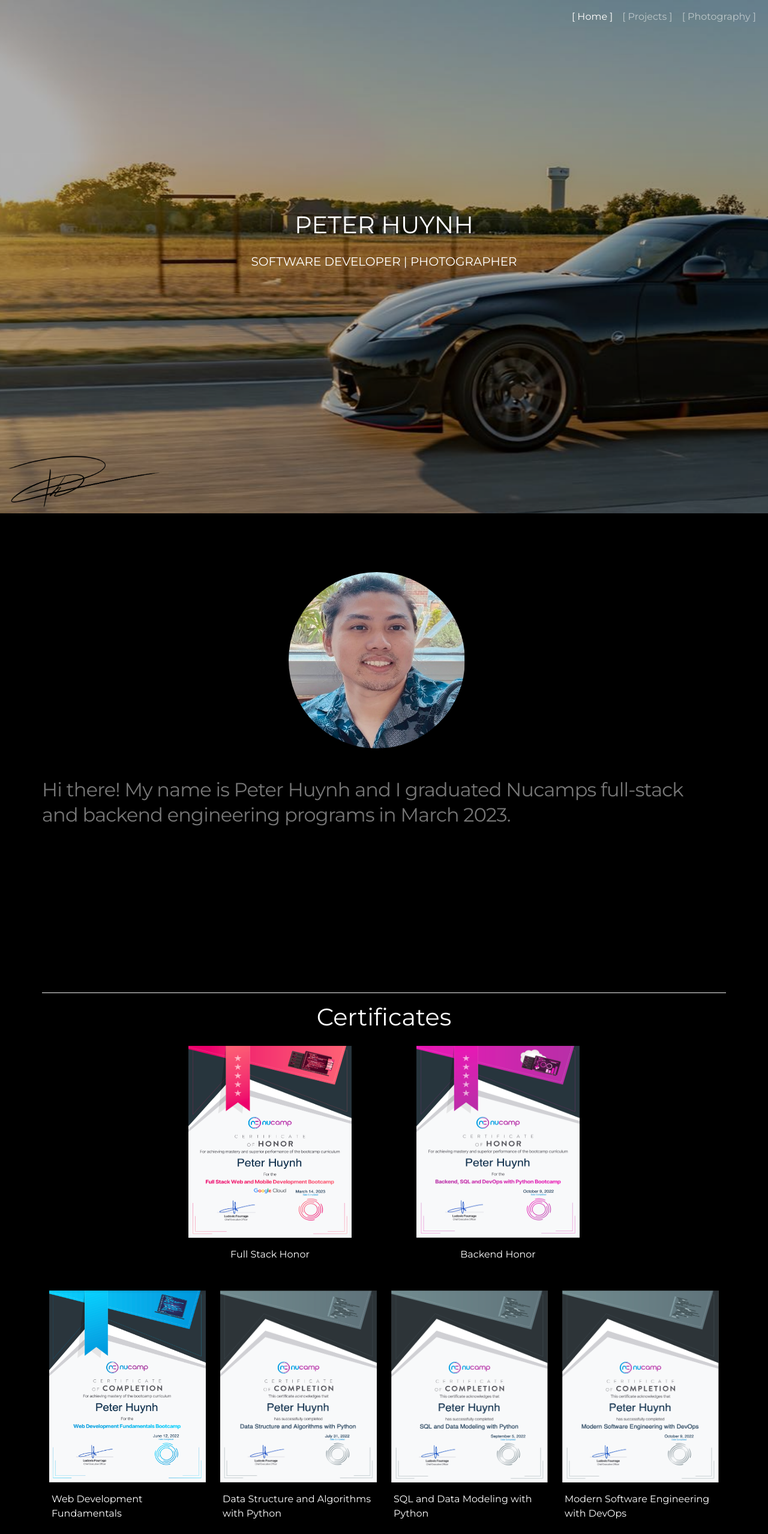
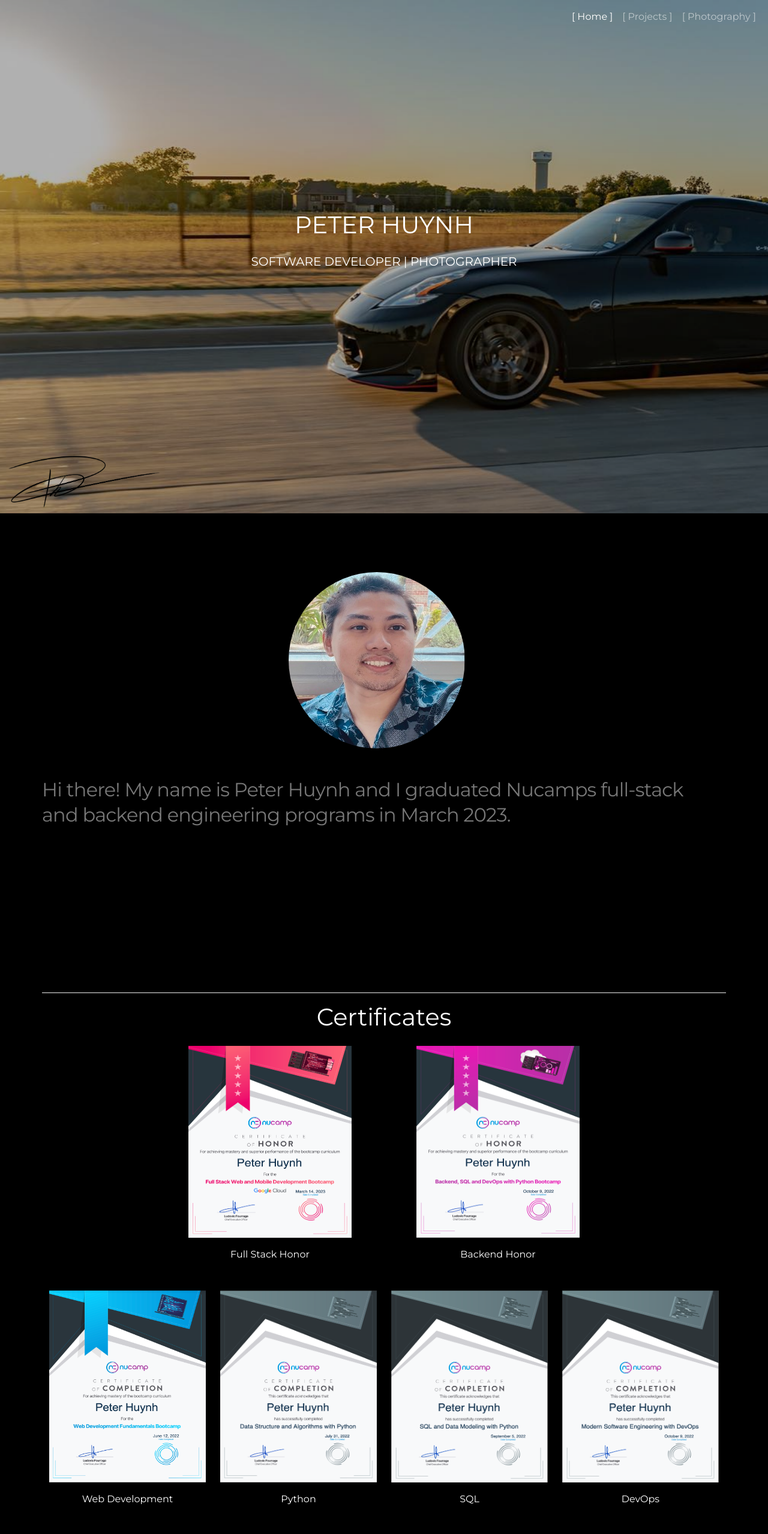
Before and after one commit to Peterhyh/official-website, a React (Create React App) app in the folder frontend/: page / in a window 1280 px wide. Shown: the top 2558 px of the page at 60% size. Built offline with nearby package versions, Linux system fonts and the light colour scheme; the HTML template or start-up script is replaced by a standard one; a web font is replaced by a local one.

Commit message:
Deployment attempt 1

```diff
--- a/frontend/src/App.css
+++ b/frontend/src/App.css
@@ -291,3 +291,7 @@ Form {
   height: 20rem;
   width: 17rem;
 }
+
+.h-cert {
+  display: inline-block;
+}
--- a/frontend/src/components/home/Certificates.js
+++ b/frontend/src/components/home/Certificates.js
@@ -18,6 +18,8 @@ const Certificates = () => {
                     <h1>Certificates</h1>
                 </Col>
             </Row>
+
+
             <Row className='d-flex justify-content-center'>
                 <Col className='d-flex justify-content-center mt-3' md='4'>
                     <img className='honor-certificate' src={FS} alt='Full Stack Honor Certificate' />
@@ -35,6 +37,7 @@ const Certificates = () => {
                 </Col>
             </Row>
 
+
             <Row className='d-flex justify-content-center'>
                 <Col className='d-flex justify-content-center mt-3' md='3'>
                     <img className='fs-certificate' src={webDev} alt='Web Development Fundamentals Certificate' />
@@ -51,16 +54,16 @@ const Certificates = () => {
             </Row>
             <Row className='d-flex justify-content-center'>
                 <Col className='d-flex justify-content-center p-3' md='3'>
-                    <p>Web Development Fundamentals</p>
+                    <p>Web Development</p>
                 </Col>
                 <Col className='d-flex justify-content-center p-3' md='3'>
-                    <p>Data Structure and Algorithms with Python</p>
+                    <p>Python</p>
                 </Col>
                 <Col className='d-flex justify-content-center p-3' md='3'>
-                    <p>SQL and Data Modeling with Python</p>
+                    <p>SQL</p>
                 </Col>
                 <Col className='d-flex justify-content-center p-3' md='3'>
-                    <p>Modern Software Engineering with DevOps</p>
+                    <p>DevOps</p>
                 </Col>
             </Row>
 
@@ -81,16 +84,16 @@ const Certificates = () => {
             </Row>
             <Row className='d-flex justify-content-center'>
                 <Col className='d-flex justify-content-center p-3' md='3'>
-                    <p>Front-End Web Development: Bootstrap</p>
+                    <p>Bootstrap</p>
                 </Col>
                 <Col className='d-flex justify-content-center p-3' md='3'>
-                    <p>Front-End Web Development: React</p>
+                    <p>React</p>
                 </Col>
                 <Col className='d-flex justify-content-center p-3' md='3'>
-                    <p>Front End Web and Mobile Development Bootcamp</p>
+                    <p>React Native</p>
                 </Col>
                 <Col className='d-flex justify-content-center p-3' md='3'>
-                    <p>Back-End Development: NodeJS, Express, MongoDB</p>
+                    <p>NodeJS, Express, MongoDB</p>
                 </Col>
             </Row>
         </Container>
--- a/frontend/src/components/home/HomeBanner.js
+++ b/frontend/src/components/home/HomeBanner.js
@@ -24,7 +24,7 @@ const HomeBanner = () => {
     return (
 
         <animated.div style={fade}>
-            <Parallax md='7' strength={200} blur={{ min: -15, max: 15 }} bgImage={banner}>
+            <Parallax md='7' strength={100} blur={{ min: -15, max: 15 }} bgImage={banner}>
                 <div>
                     <Header />
                 </div>
```
Also changed, not shown: 1 other file (tests, documents, lock files or other folders).
